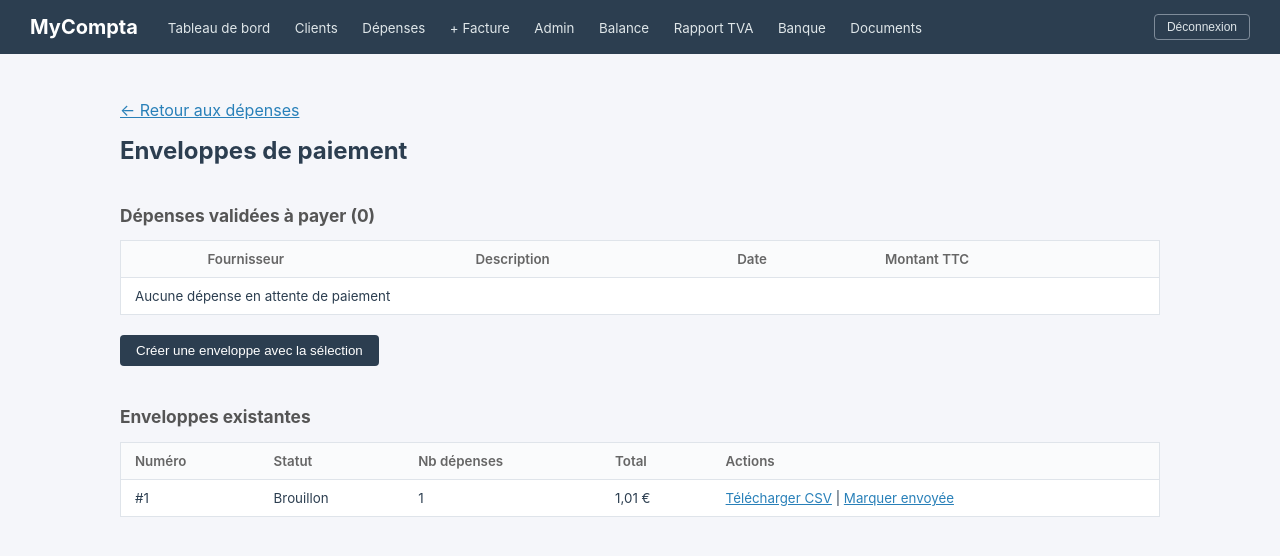
After one commit to mavdbroe/mycompta, a Django app: page /depenses/enveloppes/ in a window 1280 px wide. The commit adds this page. Shown: the top 556 px of the page. Run offline with Django 5.2, Linux system fonts and the light colour scheme; a user stored in the database is signed in; tables that the repository leaves empty hold one stand-in row (values such as "Sample post").

Commit message:
Add payment envelopes: group validated expenses, export CSV, mark as sent

```diff
--- a/config/urls.py
+++ b/config/urls.py
@@ -12,7 +12,7 @@ from config.views import tableau_de_bord, documents
 from banque.views import import_releve
 from clients.views import client_creer, clients_liste, client_detail
 from clients.api import ClientViewSet
-from depenses.views import depense_creer, depenses_liste
+from depenses.views import depense_creer, depenses_liste, enveloppes_liste, enveloppe_export_csv, enveloppe_marquer_envoyee
 from depenses.api import DepenseViewSet
 
 router = DefaultRouter()
@@ -38,6 +38,9 @@ urlpatterns = [
     path('depenses/nouvelle/', depense_creer, name='depense_creer'),
     path('api/', include(router.urls)),
     path('api/token/', obtain_auth_token, name='api_token'),
+    path('depenses/enveloppes/', enveloppes_liste, name='enveloppes_liste'),
+    path('depenses/enveloppes/<int:enveloppe_id>/csv/', enveloppe_export_csv, name='enveloppe_export_csv'),
+    path('depenses/enveloppes/<int:enveloppe_id>/envoyer/', enveloppe_marquer_envoyee, name='enveloppe_marquer_envoyee'),
 ]
 
 if settings.DEBUG:
--- a/depenses/models.py
+++ b/depenses/models.py
@@ -1,4 +1,24 @@
 from django.db import models
+
+class EnveloppePaiement(models.Model):
+    STATUT_CHOICES = [
+        ('brouillon', 'Brouillon'),
+        ('envoyee', 'Envoyée à la banque'),
+    ]
+
+    date_creation = models.DateTimeField(auto_now_add=True)
+    date_envoi = models.DateTimeField(blank=True, null=True)
+    statut = models.CharField(max_length=20, choices=STATUT_CHOICES, default='brouillon')
+
+    def __str__(self):
+        return f"Enveloppe #{self.id} ({self.get_statut_display()})"
+
+    @property
+    def total(self):
+        return sum(d.montant_ttc for d in self.depenses.all())
+
+    class Meta:
+        ordering = ['-date_creation']
 
 class Depense(models.Model):
     CATEGORIE_CHOICES = [
@@ -28,6 +48,8 @@ class Depense(models.Model):
     commentaire_comptable = models.TextField(blank=True)
     validee_par = models.ForeignKey('auth.User', on_delete=models.SET_NULL, null=True, blank=True, related_name='depenses_validees')
     date_validation = models.DateTimeField(blank=True, null=True)
+    enveloppe = models.ForeignKey(EnveloppePaiement, on_delete=models.SET_NULL, null=True, blank=True, related_name='depenses')
+    date_paiement = models.DateField(blank=True, null=True)
 
     def __str__(self):
         return f"{self.fournisseur} - {self.description}"
--- a/depenses/templates/depenses/depenses_liste.html
+++ b/depenses/templates/depenses/depenses_liste.html
@@ -4,6 +4,7 @@
     <h1>Dépenses</h1>
     {% if perms.depenses.add_depense %}
     <p><a href="{% url 'depense_creer' %}">+ Nouvelle dépense</a></p>
+    <p><a href="{% url 'enveloppes_liste' %}">Enveloppes de paiement</a></p>
     {% endif %}
     <table>
         <thead><tr><th>Fournisseur</th><th>Description</th><th>Catégorie</th><th>Date</th><th>Total TTC</th></tr></thead>
--- /dev/null
+++ b/depenses/templates/depenses/enveloppes_liste.html
@@ -0,0 +1,55 @@
+{% extends 'base.html' %}
+{% block title %}Enveloppes de paiement — MyCompta{% endblock %}
+{% block content %}
+    <p><a href="{% url 'depenses_liste' %}">← Retour aux dépenses</a></p>
+    <h1>Enveloppes de paiement</h1>
+
+    <h2>Dépenses validées à payer ({{ depenses_a_payer|length }})</h2>
+    <form method="post">
+        {% csrf_token %}
+        <table>
+            <thead>
+                <tr><th></th><th>Fournisseur</th><th>Description</th><th>Date</th><th>Montant TTC</th></tr>
+            </thead>
+            <tbody>
+                {% for depense in depenses_a_payer %}
+                <tr>
+                    <td><input type="checkbox" name="depenses" value="{{ depense.id }}"></td>
+                    <td>{{ depense.fournisseur }}</td>
+                    <td>{{ depense.description }}</td>
+                    <td>{{ depense.date_depense|date:"d/m/Y" }}</td>
+                    <td>{{ depense.montant_ttc|floatformat:2 }} €</td>
+                </tr>
+                {% empty %}
+                <tr><td colspan="5">Aucune dépense en attente de paiement</td></tr>
+                {% endfor %}
+            </tbody>
+        </table>
+        <button type="submit">Créer une enveloppe avec la sélection</button>
+    </form>
+
+    <h2>Enveloppes existantes</h2>
+    <table>
+        <thead>
+            <tr><th>Numéro</th><th>Statut</th><th>Nb dépenses</th><th>Total</th><th>Actions</th></tr>
+        </thead>
+        <tbody>
+            {% for enveloppe in enveloppes %}
+            <tr>
+                <td>#{{ enveloppe.id }}</td>
+                <td>{{ enveloppe.get_statut_display }}</td>
+                <td>{{ enveloppe.depenses.count }}</td>
+                <td>{{ enveloppe.total|floatformat:2 }} €</td>
+                <td>
+                    <a href="{% url 'enveloppe_export_csv' enveloppe.id %}">Télécharger CSV</a>
+                    {% if enveloppe.statut == 'brouillon' %}
+                    | <a href="{% url 'enveloppe_marquer_envoyee' enveloppe.id %}">Marquer envoyée</a>
+                    {% endif %}
+                </td>
+            </tr>
+            {% empty %}
+            <tr><td colspan="5">Aucune enveloppe</td></tr>
+            {% endfor %}
+        </tbody>
+    </table>
+{% endblock %}
--- a/depenses/views.py
+++ b/depenses/views.py
@@ -1,5 +1,9 @@
+import csv
+from django.http import HttpResponse
+from django.contrib.auth.decorators import permission_required
+from .models import EnveloppePaiement
+from .services import creer_enveloppe, marquer_envoyee
 from django.shortcuts import render, redirect
-from django.contrib.auth.decorators import permission_required
 from django.contrib import messages
 from .forms import DepenseForm
 from .models import Depense
@@ -24,3 +28,50 @@ def depense_creer(request):
 def depenses_liste(request):
     depenses = Depense.objects.all().order_by('-date_depense')
     return render(request, 'depenses/depenses_liste.html', {'depenses': depenses})
+
+
+@permission_required('depenses.change_depense', login_url='/accounts/login/')
+def enveloppes_liste(request):
+    if request.method == 'POST':
+        depenses_ids = request.POST.getlist('depenses')
+        if depenses_ids:
+            enveloppe = creer_enveloppe(depenses_ids)
+            messages.success(request, f"Enveloppe #{enveloppe.id} créée avec {len(depenses_ids)} dépense(s).")
+        else:
+            messages.error(request, "Sélectionne au moins une dépense.")
+        return redirect('enveloppes_liste')
+
+    depenses_a_payer = Depense.objects.filter(
+        statut_validation='validee',
+        enveloppe__isnull=True,
+        date_paiement__isnull=True,
+    )
+    enveloppes = EnveloppePaiement.objects.all()
+
+    return render(request, 'depenses/enveloppes_liste.html', {
+        'depenses_a_payer': depenses_a_payer,
+        'enveloppes': enveloppes,
+    })
+
+
+@permission_required('depenses.change_depense', login_url='/accounts/login/')
+def enveloppe_export_csv(request, enveloppe_id):
+    enveloppe = EnveloppePaiement.objects.get(id=enveloppe_id)
+
+    response = HttpResponse(content_type='text/csv')
+    response['Content-Disposition'] = f'attachment; filename="enveloppe_{enveloppe.id}.csv"'
+
+    writer = csv.writer(response, delimiter=';')
+    writer.writerow(['Fournisseur', 'Montant TTC', 'Communication'])
+    for depense in enveloppe.depenses.all():
+        writer.writerow([depense.fournisseur, f"{depense.montant_ttc:.2f}", depense.description])
+
+    return response
+
+
+@permission_required('depenses.change_depense', login_url='/accounts/login/')
+def enveloppe_marquer_envoyee(request, enveloppe_id):
+    enveloppe = EnveloppePaiement.objects.get(id=enveloppe_id)
+    marquer_envoyee(enveloppe)
+    messages.success(request, f"Enveloppe #{enveloppe.id} marquée comme envoyée. Dépenses payées.")
+    return redirect('enveloppes_liste')
```
Also changed, not shown: depenses/services.py (+21 -1 lines), depenses/migrations/0003_enveloppepaiement_depense_date_paiement_and_more.py (added).
